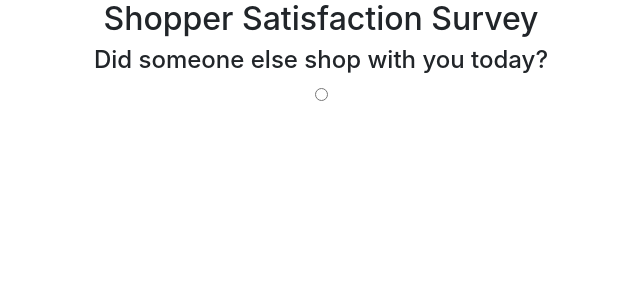
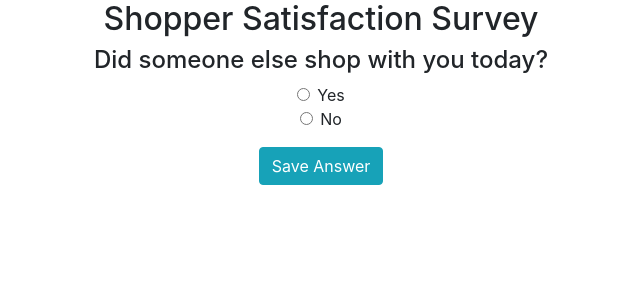
Before and after one commit to HeyImMatt/springboard-19-3-flask-tools, a Flask app: page /questions/1 in a window 1280 px wide. Shown: the top 300 px of the page, without its empty margins (319-959 px from the left). Run offline with Flask 2, Linux system fonts and the light colour scheme; some libraries are stand-ins or nearby versions.

Commit message:
Complete the survey question template with functioning form

```diff
--- a/templates/question.html
+++ b/templates/question.html
@@ -5,9 +5,17 @@
 {% block content %}
 <h2>Shopper Satisfaction Survey</h2>
 <form action="/answer" method="POST">
-  <h4>{{ question.question }}</h4>
-  <label>
-    <input type="radio">
-  </label>
+  <div class="form-group">
+    <h4>{{ question.question }}</h4>
+    {% for choice in question.choices %}
+    <div class="form-check">
+      <input class="form-check-input" type="radio" id="option-{{ choice }}" name="{{ question.question }}" value="{{ choice }}">
+      <label class="form-check-label" for="option-{{ choice }}">
+        {{ choice }}
+      </label>
+    </div>
+    {% endfor %}
+  </div>
+  <button type="submit" class="btn btn-info">Save Answer</button>
 </form>
 {% endblock %}
```
